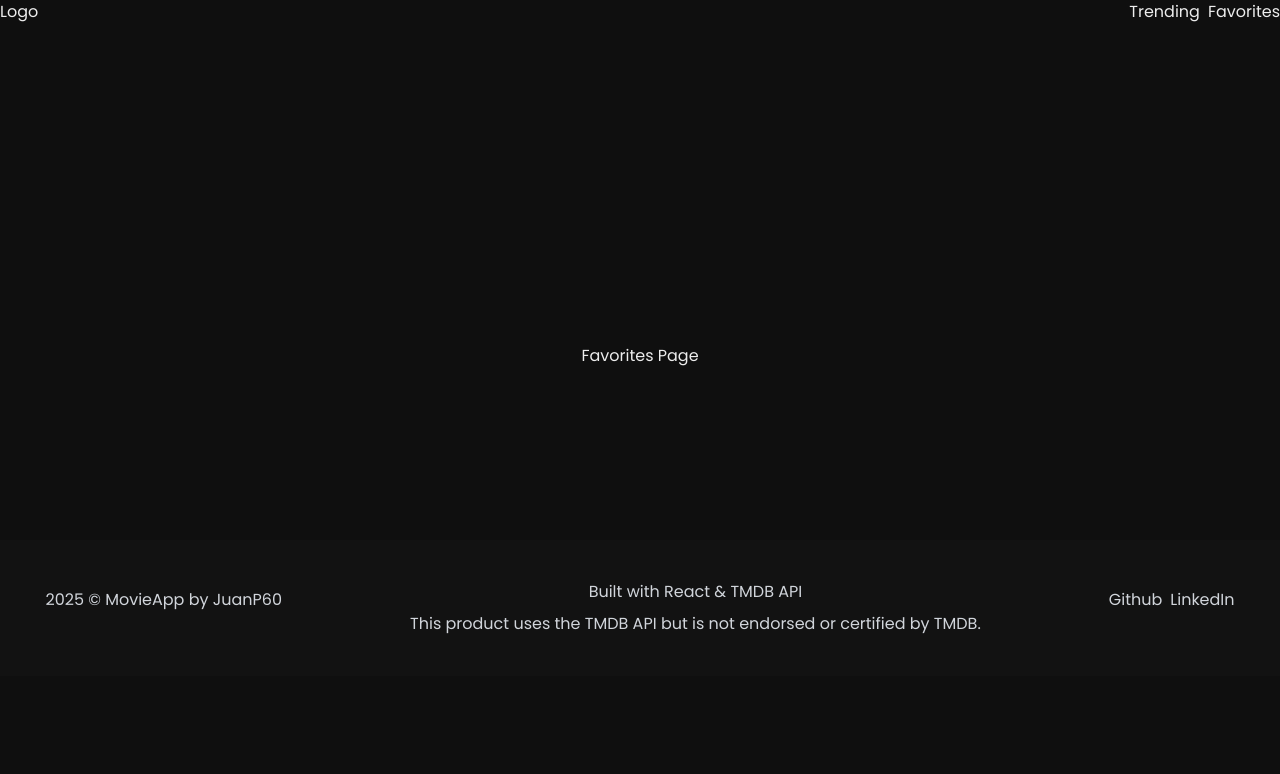
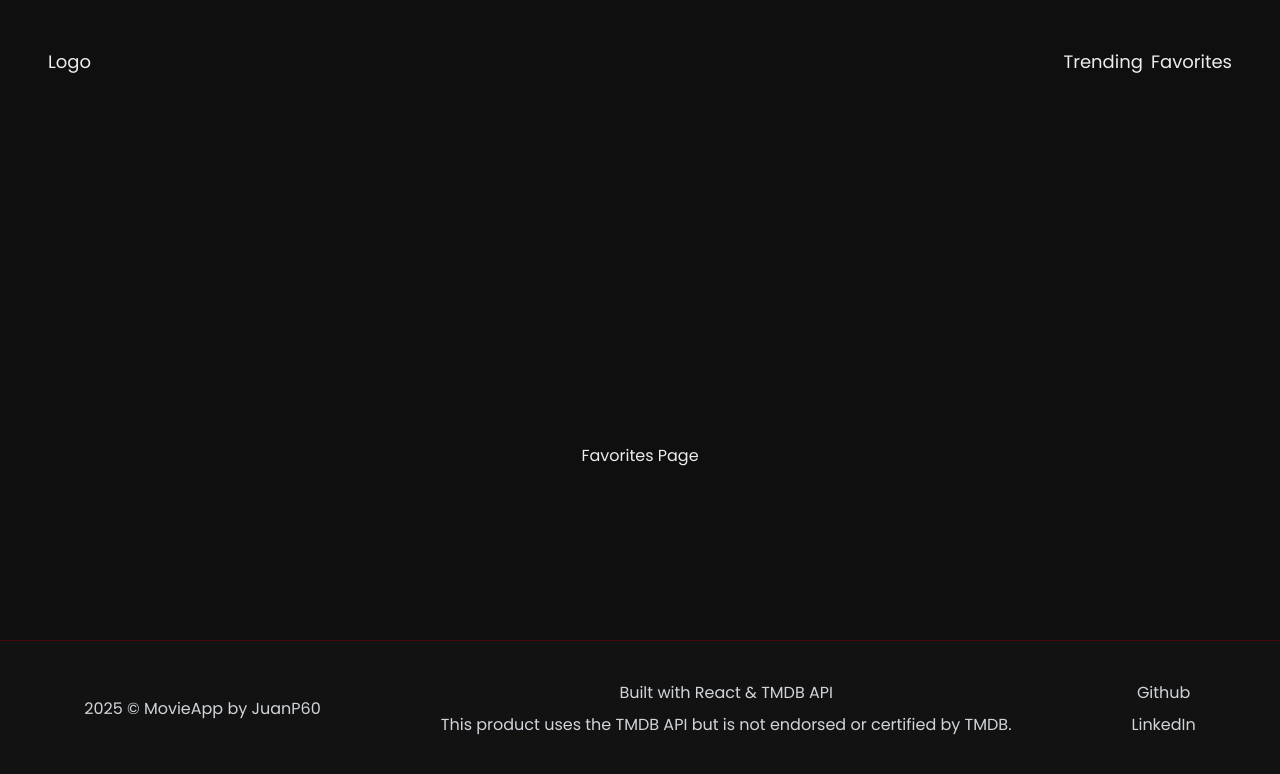
Before and after one commit to JuanP60/Movies-App, a React (Vite) app: page /#/favorites in a window 1280 px wide. Shown: the top 774 px of the page. Built offline with nearby package versions, Linux system fonts and the light colour scheme.

Commit message:
bg image añadida para home

```diff
--- a/src/routes/Home/index.jsx
+++ b/src/routes/Home/index.jsx
@@ -6,7 +6,12 @@ import { Footer } from "../../ui/Footer/Footer";
 function Home() {
     return (
         <div>
-            <Header />
+            <section className=" relative h-[70vh] bg-cover bg-center bg-amber-50" style={{backgroundImage: "url('/bg-home.jpg')"}}>
+                <div className="absolute top-0 left-0 w-full h-24 bg-linear-to-b from-black to-transparent" />
+                <Header />
+                <div className="absolute bottom-0 left-0 w-full h-32 bg-linear-to-b from-transparent to-black" />
+            </section>
+
             <CategoriesList />
             <MoviesDashBoard />
             <Footer />
--- a/src/ui/CategoriesList/CategoriesList.jsx
+++ b/src/ui/CategoriesList/CategoriesList.jsx
@@ -19,7 +19,7 @@ function CategoriesList() {
     };
 
     return (
-        <div className="flex flex-col items-center mt-80">
+        <div className="flex flex-col items-center mt-20">
             <ul className="flex gap-1.5">
                 {categories.map(category => (
                     <li
--- a/src/ui/Footer/Footer.jsx
+++ b/src/ui/Footer/Footer.jsx
@@ -3,15 +3,15 @@ function Footer () {
     const year = new Date().getFullYear(); // current year
 
     return (
-        <div className="flex justify-center mt-36 p-10 gap-32 bg-footer text-text-secondary">
-            <div className="mt-2">
+        <div className="flex justify-center items-center mt-36 p-10 gap-30 border-t border-red-950 bg-footer text-text-secondary">
+            <div>
                 <span> {year} © MovieApp by JuanP60</span>
             </div>
             <div className="flex flex-col items-center gap-2">
                 <span>Built with React & TMDB API</span>
                 <span>This product uses the TMDB API but is not endorsed or certified by TMDB.</span>
             </div>
-            <div className="flex justify-center gap-2 mt-2">
+            <div className="flex flex-col items-center gap-2">
                 <span>Github</span>
                 <span>LinkedIn</span>
             </div>
--- a/src/ui/Header/Header.jsx
+++ b/src/ui/Header/Header.jsx
@@ -1,11 +1,10 @@
-import React from "react";
 import { Link } from "react-router-dom";
 
 function Header() {
 
     return (
-        <nav className="flex flex-row justify-between">
-            <Link to="/">Logo</Link>
+        <nav className="flex flex-row justify-between p-12 text-lg">
+            <Link className="" to="/">Logo</Link>
             <ul className="flex flex-row gap-2">
                 <li><Link to="/trending">Trending</Link></li>
                 <li><Link to="/favorites">Favorites</Link></li>
```
Also changed, not shown: public/bg-home.jpg (added).
